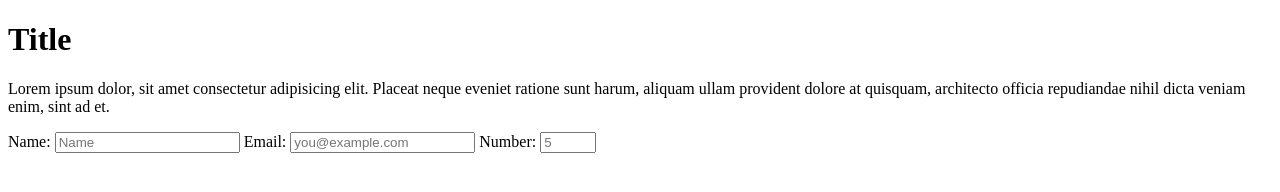
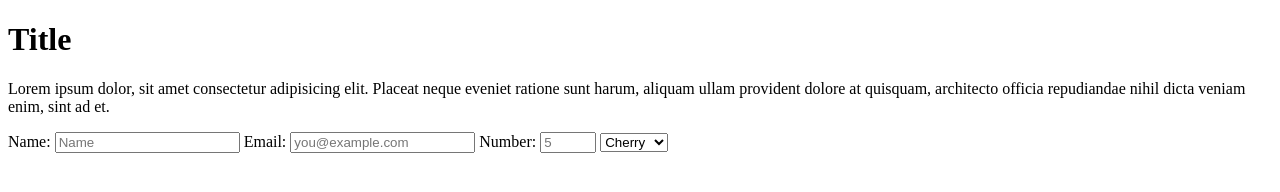
Before and after one commit to larrytooley/fcc-build-a-survey-form, a plain HTML site: page index.html in a window 1280 px wide. Drawn offline with Linux system fonts and the light colour scheme.

Commit message:
add select element to form with id dropdown

```diff
--- a/index.html
+++ b/index.html
@@ -16,6 +16,11 @@
         <input type="email" name="" id="email" placeholder="you@example.com" required>
         <label for="number" id="number-label">Number: </label>
         <input type="number" name="" id="number" min="1" max="10" placeholder="5">
+        <select id="dropdown" name="simple">
+            <option>Banana</option>
+            <option selected>Cherry</option>
+            <option>Lemon</option>
+          </select>
     </form>
    <script src="https://cdn.freecodecamp.org/testable-projects-fcc/v1/bundle.js"></script>
 </body>
```
